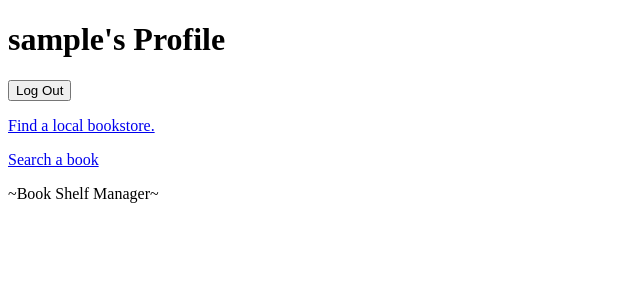
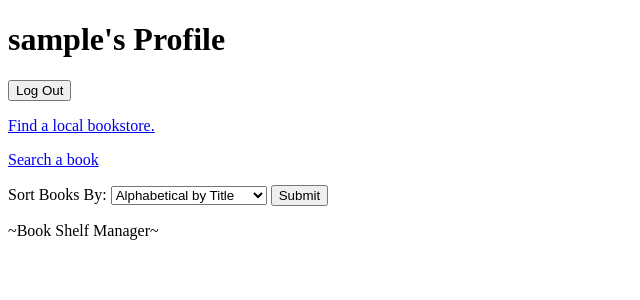
Before and after one commit to becgordon/bookshelf-tracker, a Flask app: a page that uses templates/user_profile.html in a window 1280 px wide. Shown: the top 300 px of the page, without its empty margins (0-640 px from the left). Run offline with Flask 2, Linux system fonts and the light colour scheme; the visitor is signed in with stand-in values (Sample User, id 1); data comes from the database, SQL or seed files in the repository; data that the repository does not hold is empty; some libraries are stand-ins or nearby versions.

Commit message:
Books can be sorted on a user's profile

```diff
--- a/crud.py
+++ b/crud.py
@@ -37,7 +37,6 @@ def get_book_by_review_id(review_id):
 
     return Book.query.get(review_id)
 
-# SELECT review_id FROM reviews WHERE (user_id = 1) AND (isbn = '1416592369');
 
 def get_review_id_by_book_and_user_id(isbn, user_id):
     """Get a review ID by ISBN and user ID."""
@@ -48,6 +47,42 @@ def does_review_exist(user_id, isbn):
     """Check if a user has a review for a particular book."""
 
     return Review.query.filter(user_id == Review.user_id).first() and Book.query.filter(isbn == Review.isbn).first()
+
+
+def sort_books_alphabetically_title(user):
+    """Sort a user's books alphabetically by title."""
+
+    reviews = user.reviews
+    reviews = reviews.sort(key=lambda x: x.book.title)
+
+    return reviews
+
+
+def sort_books_alphabetically_author(user):
+    """Sort a user's books alphabetically by author."""
+
+    reviews = user.reviews
+    reviews = reviews.sort(key=lambda x: x.book.author)
+
+    return reviews
+
+
+def sort_books_most_recently_added(user):
+    """Sort a user's books by most recently added."""
+
+    reviews = user.reviews
+    reviews = reviews.sort(key=lambda x: x.review_id)
+
+    return reviews
+
+
+def sort_books_least_recently_added(user):
+    """Sort a user's books by most recently added."""
+
+    reviews = user.reviews
+    reviews = reviews.sort(key=lambda x: x.review_id, reverse=True)
+
+    return reviews
 
 
 def create_book(isbn, title, author, description, genre, image):
--- a/server.py
+++ b/server.py
@@ -12,6 +12,7 @@ app = Flask(__name__)
 app.secret_key = "dev"
 
 BOOKS_API_KEY = os.environ['GOOGLE_BOOKS_KEY']
+GOOGLE_MAPS_KEY =os.environ['GOOGLE_MAPS_KEY']
 
 app.jinja_env.undefined = StrictUndefined
 
@@ -27,7 +28,11 @@ def welcome_page():
 def find_bookstore():
     """Find bookstores based on location."""
 
-    return render_template('bookstore_map.html')
+    return render_template('bookstore_map.html',
+                            GOOGLE_MAPS_KEY=GOOGLE_MAPS_KEY)
+
+
+# Account Routes -------------------------------------------------------------
 
 
 @app.route('/login')
@@ -108,6 +113,9 @@ def log_out():
     return redirect('/')
 
 
+# Book Routes ----------------------------------------------------------------
+
+
 @app.route('/booksearch')
 def search_books():
     """Displays book search page."""
@@ -131,7 +139,9 @@ def submit_book_search(searchterm):
     else:
         books = []
 
-    return render_template('book_search_results.html',books=books, searchterm=searchterm)
+    return render_template('book_search_results.html',
+                            books=books,
+                            searchterm=searchterm)
 
 
 @app.route('/bookprofile/<volume_id>')
@@ -206,14 +216,33 @@ def remove_book(isbn):
 
     user = (crud.get_user_by_username(session['user_name']))
     review = crud.get_review_id_by_book_and_user_id(isbn, user.user_id)
-    print("THIS IS THE REVIEW")
-    print(review)
     db.session.delete(review)
     db.session.commit()
 
     return redirect(f'/userprofile/{user.username}')
 
 
+@app.route('/sortby')
+def sort_books():
+    """Sorts a user's books by user's selection."""
+
+    user = (crud.get_user_by_username(session['user_name']))
+
+    sort_by = request.args.get("sort")
+
+    if sort_by == "alphabetical by title":
+        crud.sort_books_alphabetically_title(user)
+    elif sort_by == "alphabetical by author":
+        crud.sort_books_alphabetically_author(user)
+    elif sort_by == "most recently added":
+        crud.sort_books_most_recently_added(user)
+    elif sort_by == "least recently added":
+        crud.sort_books_least_recently_added(user)
+
+    return render_template('user_profile.html', user=user)
+
+
+
 if __name__ == "__main__":
     connect_to_db(app)
     app.run(host="0.0.0.0", debug=True)
--- a/templates/bookstore_map.html
+++ b/templates/bookstore_map.html
@@ -25,7 +25,7 @@
 <script src="/static/bookstore_map.js"></script>
 <script
     async
-    src="https://maps.googleapis.com/maps/api/js?key=AIzaSyAV1B9k58VkVFlHjWmEVhtElEx9TLunE6Y&callback=initMap">
+    src="https://maps.googleapis.com/maps/api/js?key={{ GOOGLE_MAPS_KEY }}&callback=initMap">
 </script>
 
 {% endblock %}
--- a/templates/user_profile.html
+++ b/templates/user_profile.html
@@ -16,9 +16,24 @@
     <a href="/booksearch">Search a book</a>
 </p>
 
+<p>
+    <form action="/sortby">
+        <label for="sort-select">Sort Books By:</label>
+
+        <select name="sort" id="sort-select">
+            <option value="alphabetical by title">Alphabetical by Title</option>
+            <option value="alphabetical by author">Alphabetical by Author</option>
+            <option value="most recently added">Most Recently Added</option>
+            <option value="least recently added">Least Recently Added</option>
+        </select>
+
+        <input type="submit">
+    </form>
+</p>
+
 {% for review in user.reviews %}
-        <h1>{{ review.book.title }}</h1>
-        <p>{{ review.book.author }}</p>
+        <h2>{{ review.book.title }}</h2>
+        <p>By {{ review.book.author }}</p>
         <p>
             <a href="/user/userbook{{ review.book.isbn }}">
             <img src="{{ review.book.image}}"></a>
@@ -35,6 +50,15 @@
 
     logOutButton.addEventListener('click', logOut);
 
+
+    const sortBySelect = document.querySelector('#sort-select');
+
+    function sortBy() {
+        window.location = ('/sortby');
+    }
+
+    sortBySelect.addEventListener('submit', sortBy)
+
 </script>
 
 {% endblock %}
```
Also changed, not shown: static/bookstore_map.js (added, +68 -0 lines).
